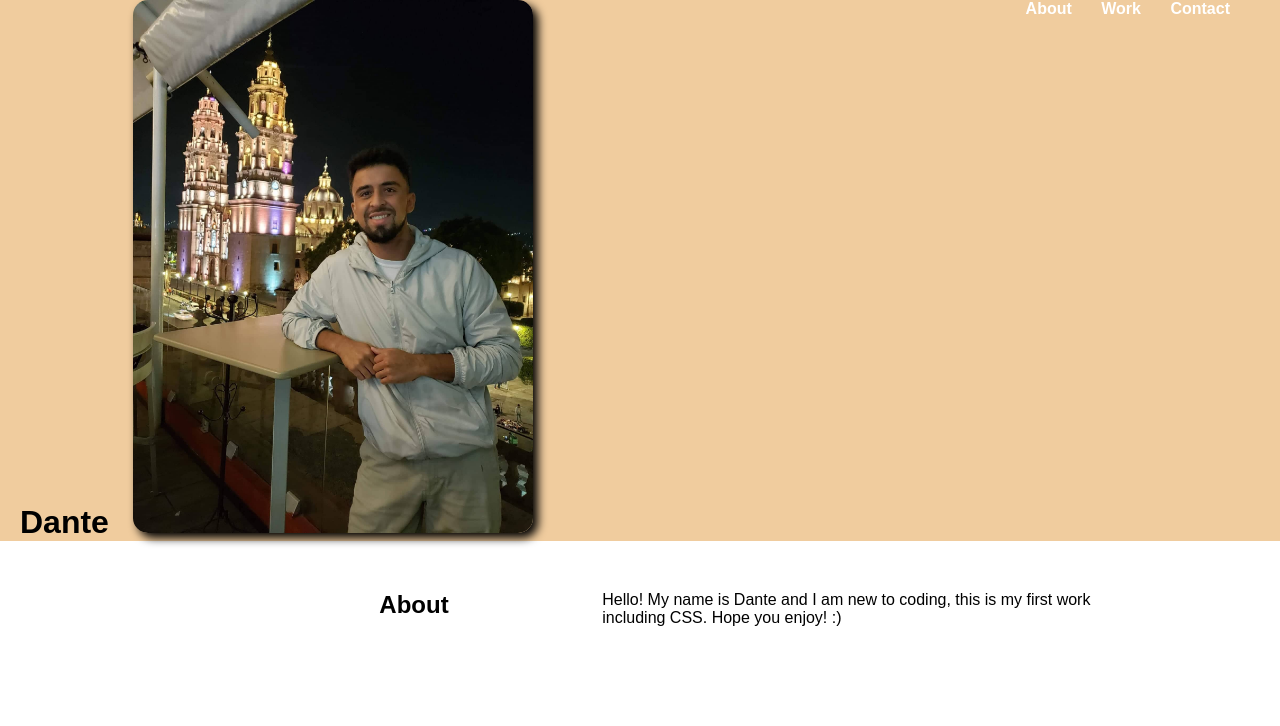
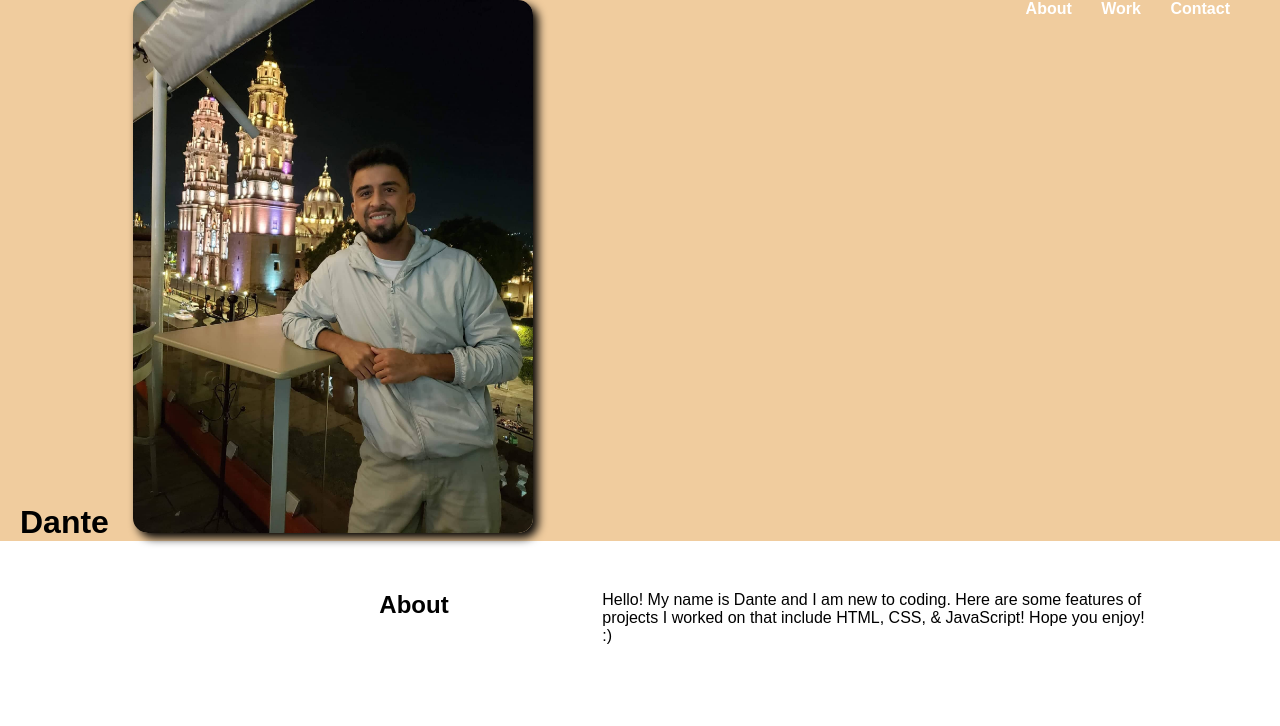
Before and after one commit to picadante/portofolio, a plain HTML site: page index.html in a window 1280 px wide. Shown: the top 726 px of the page. Drawn offline with Linux system fonts and the light colour scheme.

Commit message:
Add files via upload

```diff
--- a/index.html
+++ b/index.html
@@ -24,7 +24,7 @@
 <div class="wrapper">
     <section id="about" class="about">
         <h2 class="section-title">About</h2>
-        <div class="container"><p>Hello! My name is Dante and I am new to coding, this is my first work including CSS. Hope you enjoy! :)
+        <div class="container"><p>Hello! My name is Dante and I am new to coding. Here are some features of projects I worked on that include HTML, CSS, & JavaScript! Hope you enjoy! :)
         </p></div>
     </section>
 
```
